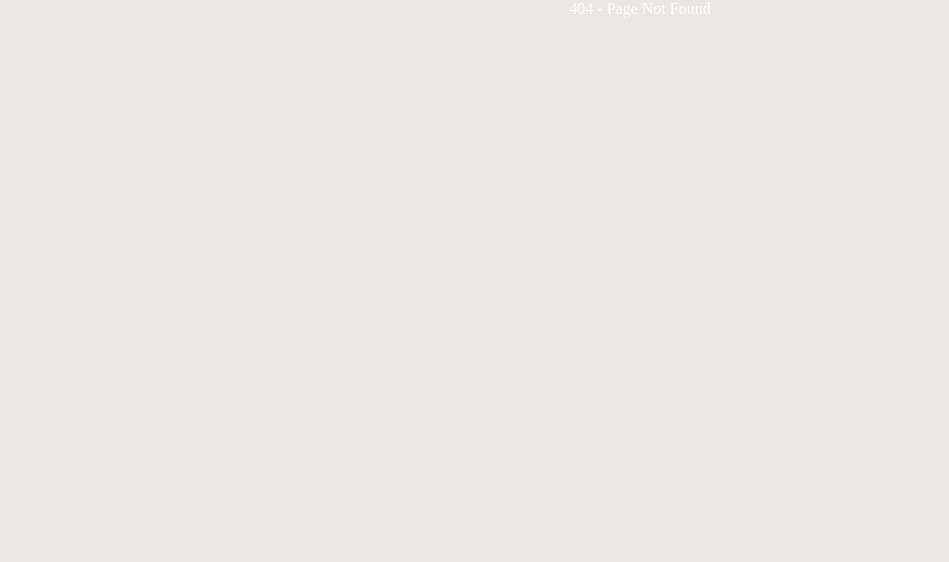
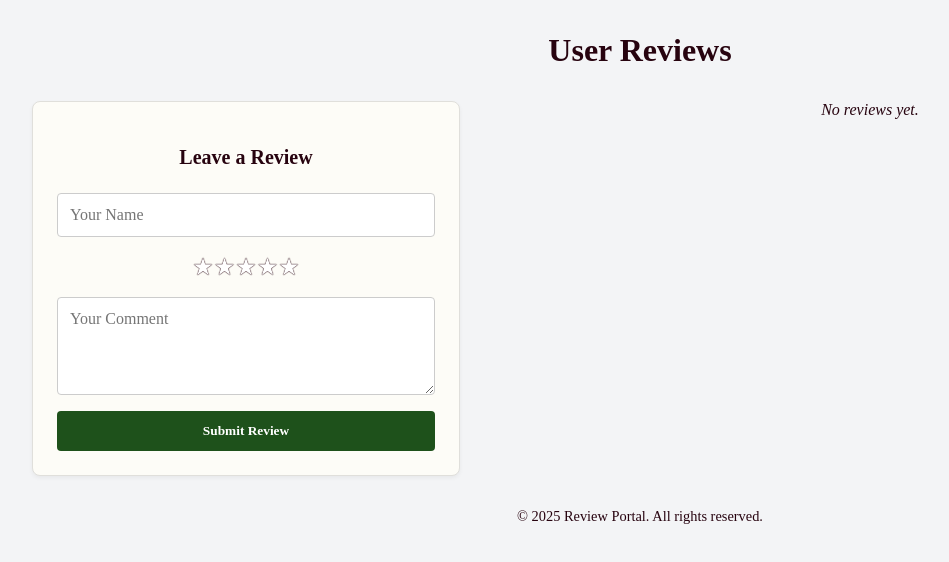
Before and after one commit to soleilthallemer/Artemis-Steam, a React (Create React App) app in the folder react-frontend/: page /review-page in a window 1280 px wide. Before the commit this address had no page. Shown: the top 562 px of the page, without its empty margins (0-949 px from the left). Built offline with nearby package versions, Linux system fonts and the light colour scheme.

Commit message:
partiatly completed review page

```diff
--- a/react-frontend/src/App.js
+++ b/react-frontend/src/App.js
@@ -16,6 +16,7 @@ import AdminLogin from './pages/admin-login';
 import AdminDashboard from './pages/admin-dashboard';
 import AdminProductManagement from './pages/admin-product-management';
 import AdminUserManagement from './pages/admin-user-management';
+import ReviewPage from './pages/review-page';
 
 import '@fortawesome/fontawesome-free/css/all.min.css';
 
@@ -39,6 +40,7 @@ function App() {
         <Route path="/admin-dashboard" element={<AdminDashboard />} />
         <Route path="/admin-product-management" element={<AdminProductManagement />} />
         <Route path="/admin-user-management" element={<AdminUserManagement />} />
+        <Route path="review-page" element={<ReviewPage />} />
         <Route path='*' element={<div>404 - Page Not Found</div>} />
       </Routes>
   );
--- /dev/null
+++ b/react-frontend/src/css/reviewPage.css
@@ -0,0 +1,168 @@
+.review-page {
+    font-family: 'Helvetica Neue', sans-serif;
+    background-color: #F3F4F6;
+    color: #1F2937;
+    min-height: 100vh;
+    padding: 2rem;
+  }
+
+  .page-title {
+    font-size: 2rem;
+    color: #27030f !important;
+    text-align: center;
+    margin-bottom: 2rem;
+  }
+
+  .review-container {
+    display: flex;
+    gap: 2rem;
+    flex-wrap: wrap;
+  }
+
+  /* Review Form Styles */
+  .review-form {
+    flex: 1;
+    background-color: #fdfcf7;
+    border: 1px solid #e0dfdb;
+    padding: 1.5rem;
+    border-radius: 8px;
+    box-shadow: 0 2px 4px rgba(0,0,0,0.05);
+    display: flex;
+    flex-direction: column;
+    gap: 1rem;
+    min-width: 300px;
+  }
+
+  .review-form h2 {
+    color: #27030f !important;
+    margin-bottom: 0.5rem;
+  }
+
+  .review-form input,
+  .review-form textarea {
+    padding: 0.75rem;
+    border: 1px solid #ccc;
+    border-radius: 4px;
+    font-size: 1rem;
+    color: #27030f !important;
+  }
+
+  .review-form button {
+    padding: 0.75rem;
+    background-color: #1e511b;
+    color: white;
+    border: none;
+    border-radius: 4px;
+    font-weight: bold;
+    cursor: pointer;
+    transition: background 0.2s ease;
+  }
+
+  .review-form button:hover {
+    background-color: #3f6e42;
+  }
+
+  /* Star Input */
+  .star-select .star {
+    font-size: 1.5rem;
+    color: #ccc;
+    cursor: pointer;
+    text-shadow: 0 0 1px #27030f, 0 0 1px #27030f;
+  }
+
+  .star-select .star.filled {
+    color: #fbbf24 !important;
+    text-shadow: 0 0 1px #27030f, 0 0 1px #27030f;
+
+  }
+
+  /* Reviews Display Stars */
+.star-rating .star {
+  font-size: 1.2rem;
+  color: #ccc;
+  margin-right: 2px;
+  text-shadow: 0 0 1px #27030f, 0 0 1px #27030f;
+}
+
+.star-rating .star.filled {
+  color: #fbbf24;
+  text-shadow: 0 0 1px #27030f, 0 0 1px #27030f;
+}
+
+  /* Reviews List Styles */
+  .review-list {
+    flex: 2;
+    display: flex;
+    flex-direction: column;
+    gap: 1rem;
+    min-width: 300px;
+
+  }
+
+  .review-item {
+    background-color: #ffffff;
+    border: 1px solid #e0dfdb;
+    border-radius: 8px;
+    padding: 1rem;
+    box-shadow: 0 1px 3px rgba(0,0,0,0.05);
+  }
+
+  .review-header {
+    display: flex;
+    align-items: center;
+    gap: 0.75rem;
+    margin-bottom: 0.5rem;
+  }
+
+  .user-avatar {
+    width: 2.5rem;
+    height: 2.5rem;
+    background-color: #d1d5db;
+    border-radius: 50%;
+    display: flex;
+    align-items: center;
+    justify-content: center;
+    font-weight: bold;
+    color: #fbbf24 !important;
+  }
+
+  .user-name {
+    font-weight: 600;
+  }
+
+  .verified {
+    font-size: 0.85rem;
+    color: #27030f !important;
+  }
+
+  .star-rating .star {
+    font-size: 1.2rem;
+    color: #ccc;
+    margin-right: 2px;
+  }
+
+  .star-rating .star.filled {
+    color: #fbbf24;
+  }
+
+  .review-text {
+    margin-top: 0.5rem;
+    color: #27030f !important;
+    font-size: 0.95rem;
+  }
+
+  .no-reviews {
+    color: #27030f !important;
+    font-style: italic;
+  }
+
+  .footer {
+    margin-top: 2rem;
+    text-align: center;
+    font-size: 0.9rem;
+    color: #27030f !important;
+  }
+  .review-item .star-rating .star.filled {
+    color: #fbbf24;
+    text-shadow: 0 0 1px #27030f;
+  }
--- a/react-frontend/src/pages/index.jsx
+++ b/react-frontend/src/pages/index.jsx
@@ -30,6 +30,9 @@ function HomePage() {
             </li>
             <li>
               <Link to="/profile">Profile</Link>
+            </li>
+            <li>
+              <Link to="/review-page">Reviews</Link>
             </li>
           </ul>
         </div>
--- /dev/null
+++ b/react-frontend/src/pages/review-page.jsx
@@ -0,0 +1,95 @@
+import React, { useState } from 'react';
+import '../css/reviewPage.css';
+
+export default function ReviewPage() {
+  const [reviews, setReviews] = useState([]);
+  const [name, setName] = useState('');
+  const [rating, setRating] = useState(0);
+  const [comment, setComment] = useState('');
+
+  const handleSubmit = (e) => {
+    e.preventDefault();
+    if (!name || !rating || !comment) return alert("All fields are required.");
+
+    const newReview = {
+      id: Date.now(),
+      name,
+      rating,
+      comment,
+    };
+
+    setReviews([newReview, ...reviews]);
+    setName('');
+    setRating(0);
+    setComment('');
+  };
+
+  return (
+    <div className="review-page">
+      <h1 className="page-title">User Reviews</h1>
+      <div className="review-container">
+        {/* Left: Submit Form */}
+        <form className="review-form" onSubmit={handleSubmit}>
+          <h2>Leave a Review</h2>
+          <input
+            type="text"
+            placeholder="Your Name"
+            value={name}
+            onChange={(e) => setName(e.target.value)}
+            required
+          />
+
+          <div className="star-select">
+            {[1, 2, 3, 4, 5].map((star) => (
+              <span
+                key={star}
+                className={`star ${star <= rating ? 'filled' : ''}`}
+                onClick={() => setRating(star)}
+              >
+                ★
+              </span>
+            ))}
+          </div>
+
+          <textarea
+            rows="4"
+            placeholder="Your Comment"
+            value={comment}
+            onChange={(e) => setComment(e.target.value)}
+            required
+          ></textarea>
+
+          <button type="submit">Submit Review</button>
+        </form>
+
+        {/* Right: Reviews List */}
+        <div className="review-list">
+          {reviews.length === 0 ? (
+            <p className="no-reviews">No reviews yet.</p>
+          ) : (
+            reviews.map((review) => (
+              <div key={review.id} className="review-item">
+                <div className="review-header">
+                  <div className="user-avatar">{review.name.charAt(0).toUpperCase()}</div>
+                  <div>
+                    <p className="user-name">{review.name}</p>
+                    <p className="verified">Verified Reviewer</p>
+                  </div>
+                </div>
+                <div className="star-rating">
+                  {[...Array(5)].map((_, i) => (
+                    <span key={i} className={`star ${i < review.rating ? 'filled' : ''}`}>★</span>
+                  ))}
+                </div>
+                <p className="review-text">{review.comment}</p>
+              </div>
+            ))
+          )}
+        </div>
+      </div>
+      <footer className="footer">
+        &copy; {new Date().getFullYear()} Review Portal. All rights reserved.
+      </footer>
+    </div>
+  );
+}
```
